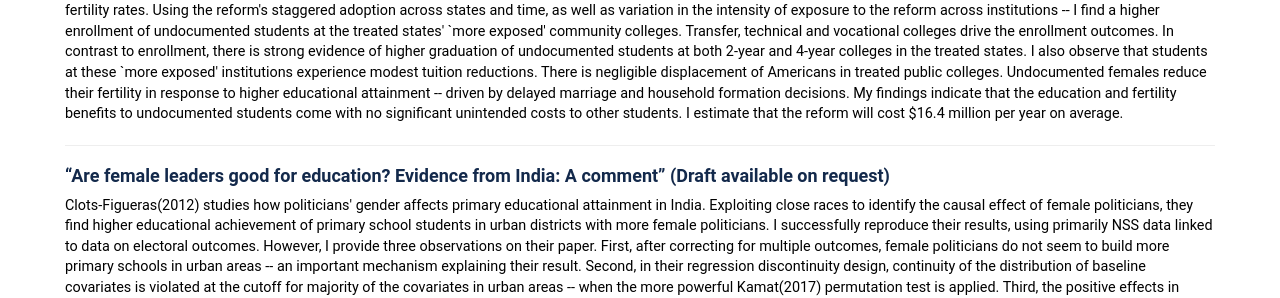
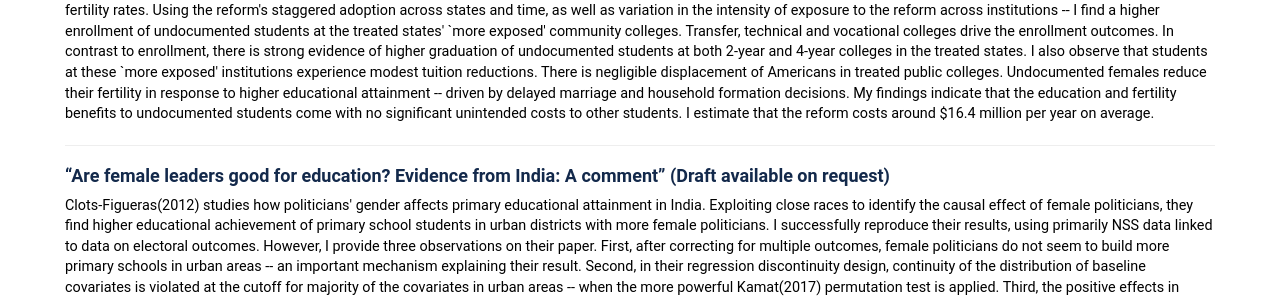
Before and after one commit to anomitaghosh/anomitaghosh.github.io, a Jekyll site: the page built from research.md, in a window 1280 px wide and 1395 px high. Shown: the part 390-688 px from the top of the window. Built offline with Jekyll 4.4.1, drawn with Linux system fonts in a browser that asks for light colours; some of the changed text lies outside the part shown.

Commit message:
Update research.md

```diff
--- a/research.md
+++ b/research.md
@@ -11,7 +11,7 @@ layout: secondary_pages
 #### [**"Intended and unintended effects of state tuition benefits to undocumented students: Institution and individual-level evidence"**](researchpapers/Anomita_GhoshUI.pdf) (New draft coming soon)
 
 <p style="font-size:0.8em">
-I investigate how allowing lower tuition for undocumented students at public colleges improves education outcomes, changes institutional pricing patterns, and lowers long-run fertility rates. Using the reform's staggered adoption across states and time, as well as variation in the intensity of exposure to the reform across institutions -- I find a higher enrollment of undocumented students at the treated states' `more exposed' community colleges. Transfer, technical and vocational colleges drive the enrollment outcomes. In contrast to enrollment, there is strong evidence of higher graduation of undocumented students at both 2-year and 4-year colleges in the treated states. I also observe that students at these `more exposed' institutions experience modest tuition reductions. There is negligible displacement of Americans in treated public colleges. Undocumented females reduce their fertility in response to higher educational attainment -- driven by delayed marriage and household formation decisions. My findings indicate that the education and fertility benefits to undocumented students come with no significant unintended costs to other students. I estimate that the reform will cost $16.4 million per year on average.
+I investigate how allowing lower tuition for undocumented students at public colleges improves education outcomes, changes institutional pricing patterns, and lowers long-run fertility rates. Using the reform's staggered adoption across states and time, as well as variation in the intensity of exposure to the reform across institutions -- I find a higher enrollment of undocumented students at the treated states' `more exposed' community colleges. Transfer, technical and vocational colleges drive the enrollment outcomes. In contrast to enrollment, there is strong evidence of higher graduation of undocumented students at both 2-year and 4-year colleges in the treated states. I also observe that students at these `more exposed' institutions experience modest tuition reductions. There is negligible displacement of Americans in treated public colleges. Undocumented females reduce their fertility in response to higher educational attainment -- driven by delayed marriage and household formation decisions. My findings indicate that the education and fertility benefits to undocumented students come with no significant unintended costs to other students. I estimate that the reform costs around $16.4 million per year on average.
 </p>
 <hr>
 
```
